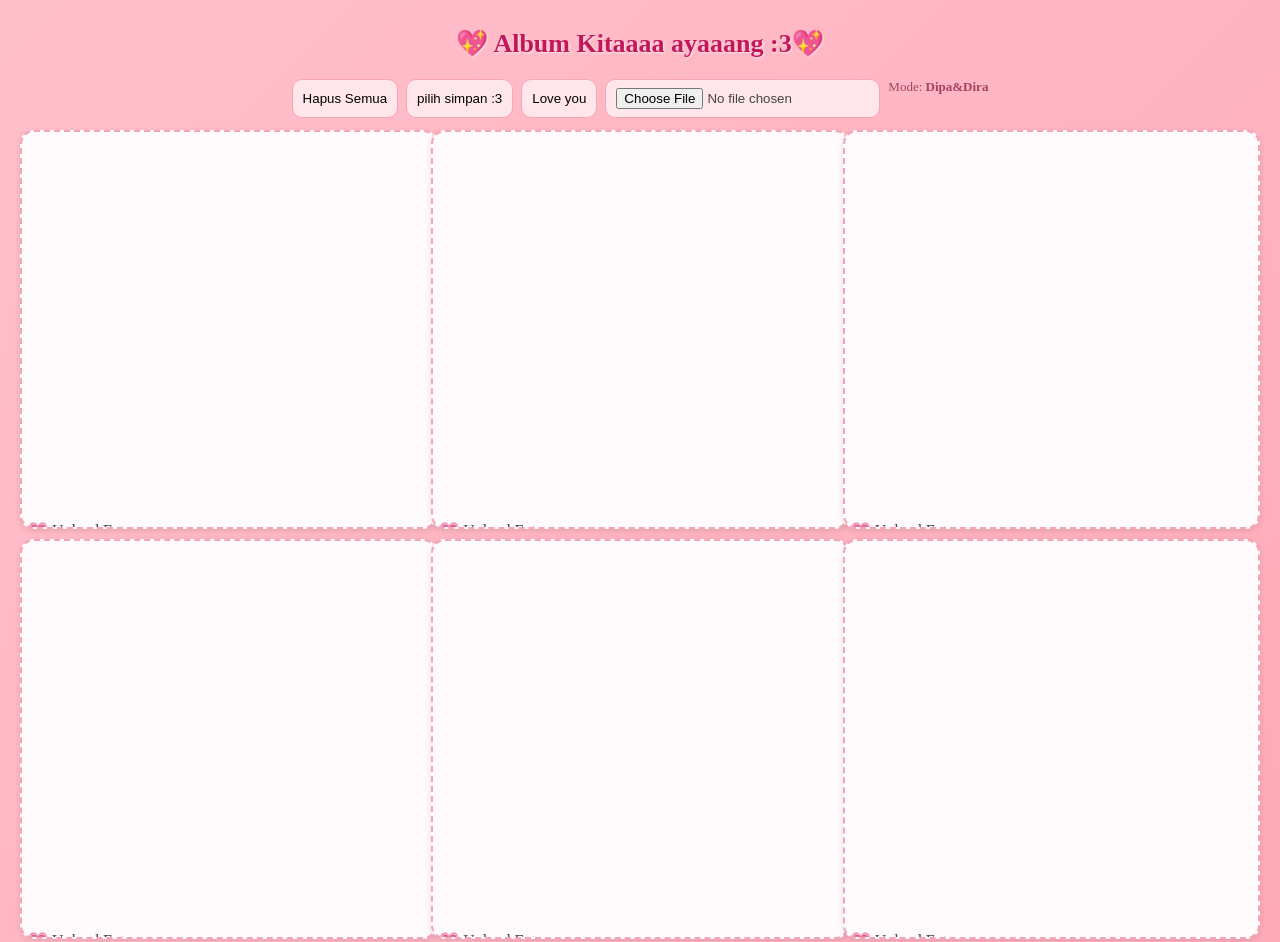
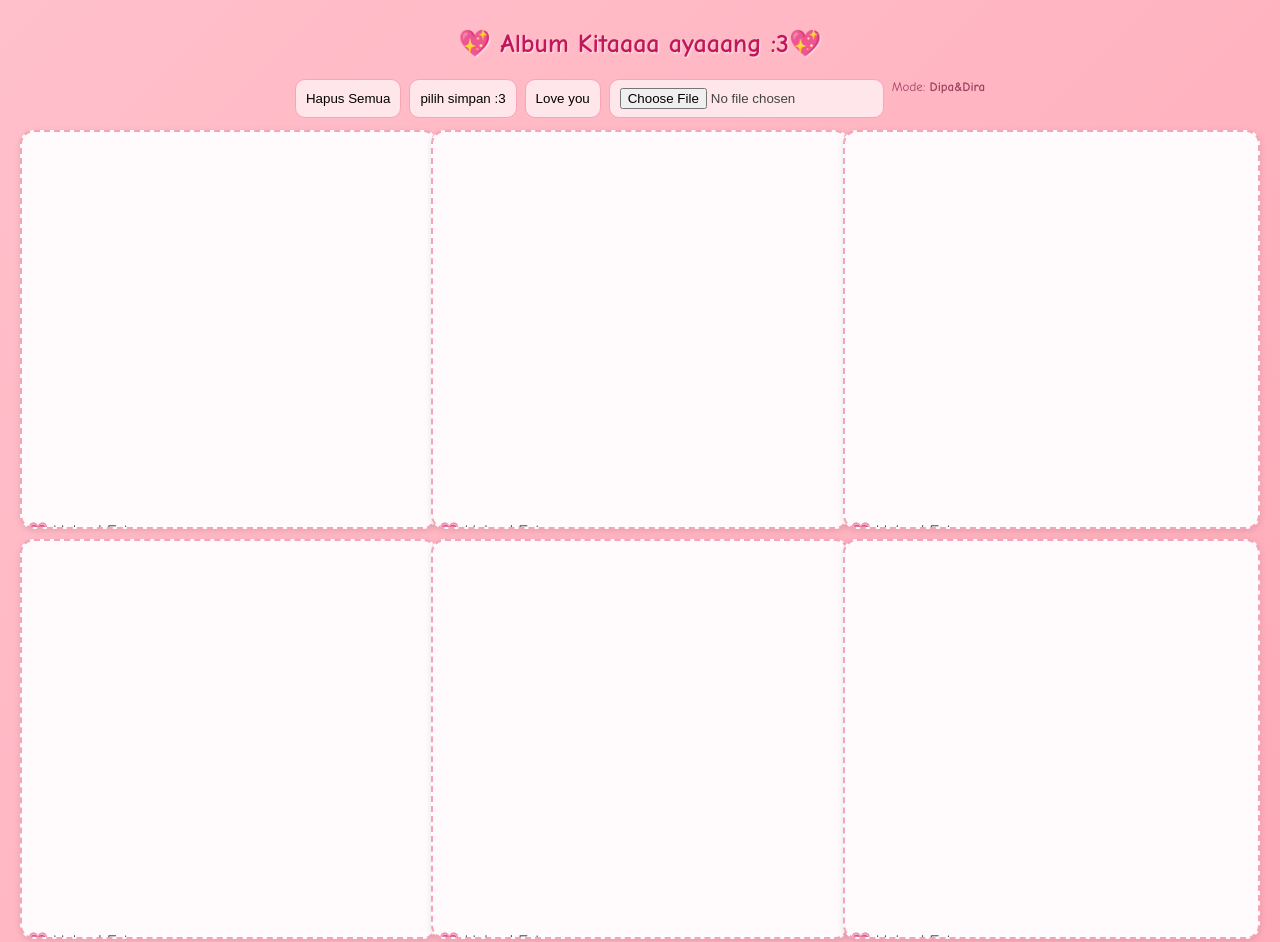
Before and after one commit to dirajayde/HOMOK-BGT, a plain HTML site: page index.html in a window 1280 px wide. Shown: the top 942 px of the page. Drawn offline with Linux system fonts and the light colour scheme.

Commit message:
index.html

```diff
--- a/index.html
+++ b/index.html
@@ -7,7 +7,7 @@
   <title>Album Kitaa Diraaa</title>
   <style>
     :root{
-      font-Comic: 'Poppins', system-ui, Comic-bold;
+      font-Family: 'Comic Sans MS', Comic sans, Cursive;
       margin:0;
       --pink:#ffc0cb;
       --pink-dark:#ff99aa;
```
